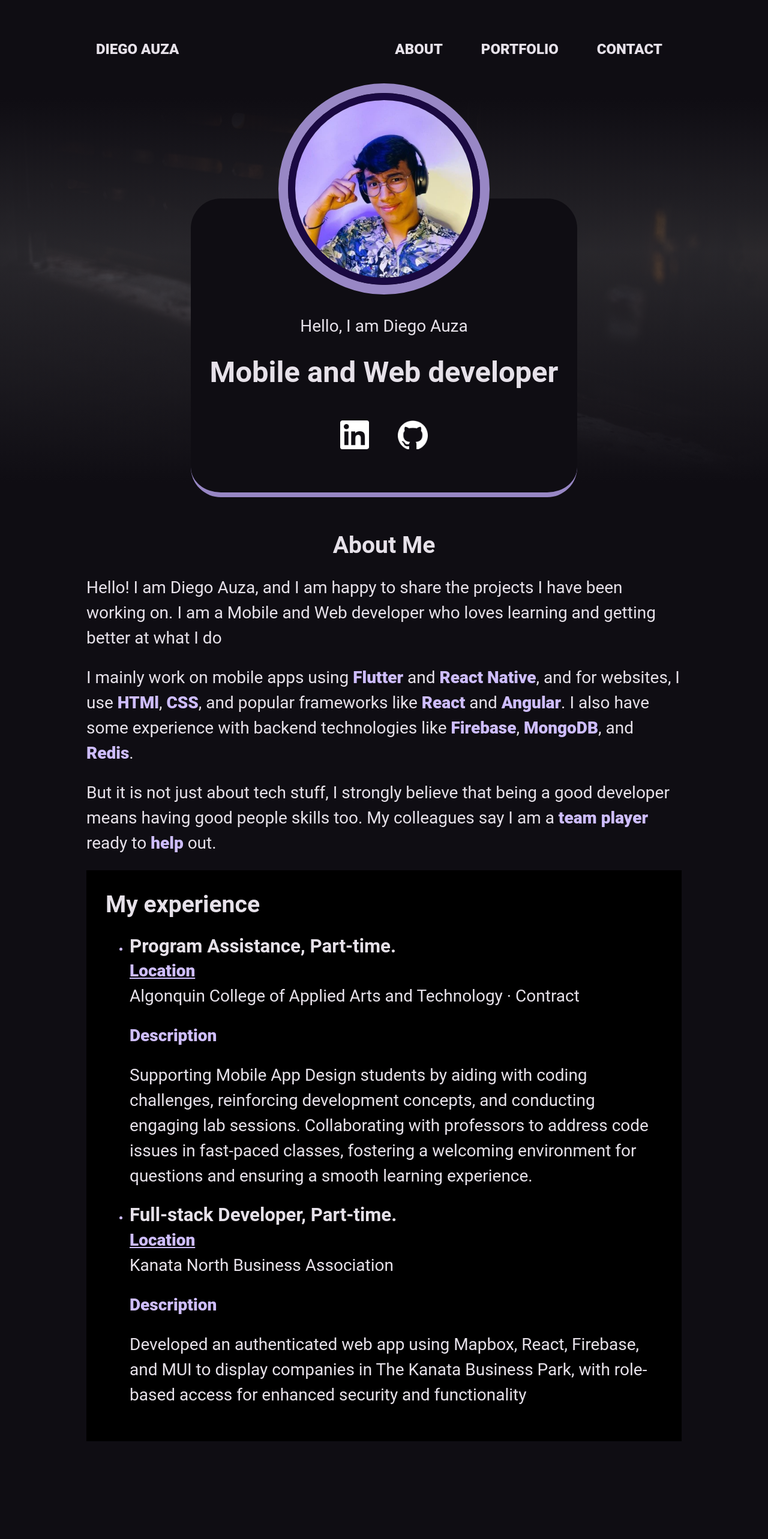
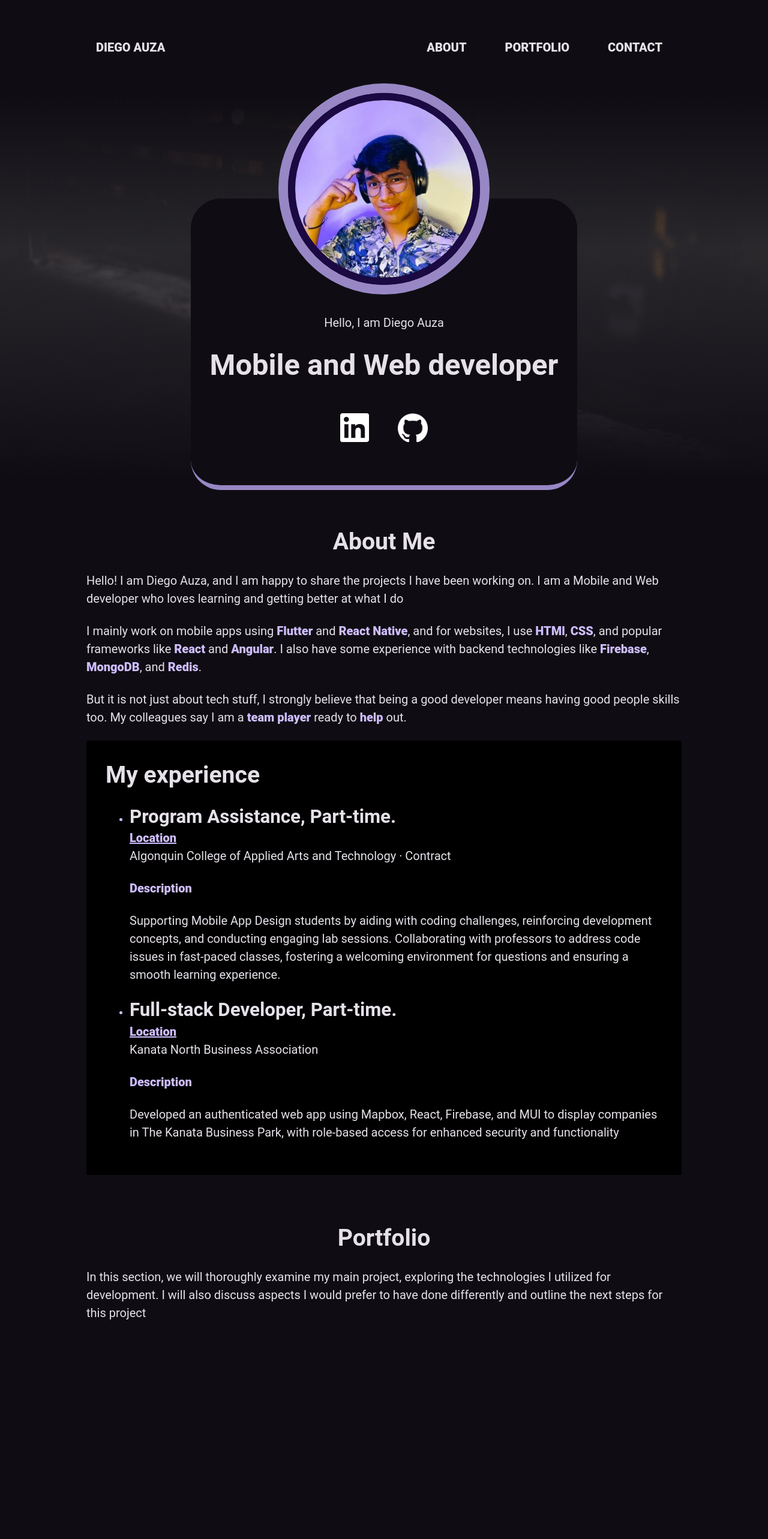
Before and after one commit to DiegoAuzaDev/DiegoAuzaDev_Portfolio, a React (Vite) app: page / in a window 1280 px wide. Shown: the top 2566 px of the page at 60% size. After the commit the page ends 2284 px from the top, so only its background shows below. Built offline with nearby package versions, Linux system fonts and the light colour scheme.

Commit message:
creating border root css

```diff
--- a/src/style/style.css
+++ b/src/style/style.css
@@ -5,10 +5,10 @@
   box-sizing: border-box;
 }
 
-
 /* root color */
 
 :root {
+  --md-border-rem: 0.928rem;
   --md-sys-color-primary: rgb(210 194 255);
   --md-sys-color-surface-tint: rgb(206 189 254);
   --md-sys-color-on-primary: rgb(26 9 66);
@@ -60,9 +60,6 @@
   --md-sys-color-surface-container-highest: rgb(54 52 58);
 }
 
-
-
-
 /* Remove default margin */
 h1,
 h2,
@@ -79,11 +76,10 @@ dd {
 }
 
 /* Remove list styles on ul, ol elements with a list role, which suggests default styling will be removed */
-ul[role='list'],
-ol[role='list'] {
+ul[role="list"],
+ol[role="list"] {
   list-style: none;
 }
-
 
 /* Set core root defaults */
 html:focus-within {
@@ -92,10 +88,11 @@ html:focus-within {
 
 /* Set core body defaults */
 
-html{
+html {
   background-color: var(--md-sys-color-surface-container-lowest);
   line-height: 1.5;
-    font-family: Roboto, system-ui, -apple-system, BlinkMacSystemFont, 'Segoe UI', Oxygen, Ubuntu, Cantarell, 'Open Sans', 'Helvetica Neue', sans-serif;
+  font-family: Roboto, system-ui, -apple-system, BlinkMacSystemFont, "Segoe UI",
+    Oxygen, Ubuntu, Cantarell, "Open Sans", "Helvetica Neue", sans-serif;
 }
 
 body {
@@ -112,7 +109,7 @@ a {
 }
 
 a:hover,
-a:focus{
+a:focus {
   color: var(--md-sys-color-primary);
 }
 
@@ -124,11 +121,11 @@ svg {
   display: block;
 }
 
-svg{
+svg {
   fill: currentColor;
 }
 
-svg:not(:root){
+svg:not(:root) {
   overflow: hidden;
 }
 
@@ -162,8 +159,6 @@ select {
   padding-left: 1.5rem;
   padding-right: 1.5rem;
 }
-
-
 
 /* ---------- Typography ---------- */
 
@@ -251,17 +246,19 @@ h6 {
     font-size: 1.25rem;
   }
 }
-p, a{
-    font-size: 1.25rem;
+p,
+a {
+  font-size: 1.75rem;
   color: var(--md-sys-color-on-background);
 }
 .special--links {
   font-weight: 800;
-    font-size: 1.25rem;
+  font-size: 1.75rem;
   color: var(--md-sys-color-surface-tint);
 }
 @media only screen and (min-width: 45em) {
-    p , a{
+  p,
+  a {
     font-size: 1.5rem;
   }
   .special--links {
@@ -270,11 +267,12 @@ p, a{
 }
 
 @media only screen and (min-width: 60em) {
-    p {
-        font-size: 1.75rem;
+  p,
+  a {
+    font-size: 1.25rem;
   }
   .special--links {
-    font-size: 1.75rem;
+    font-size: 1.25rem;
   }
 }
 
@@ -307,7 +305,6 @@ p, a{
   display: flex;
   align-items: center;
   justify-content: space-between;
-
 }
 .container--header ul {
   padding: 0;
@@ -330,6 +327,11 @@ p, a{
   text-decoration: none;
   text-transform: uppercase;
   font-weight: 800;
+  border-radius: var(--md-border-rem);
+  -webkit-border-radius: var(--md-border-rem);
+  -moz-border-radius: var(--md-border-rem);
+  -ms-border-radius: var(--md-border-rem);
+  -o-border-radius: var(--md-border-rem);
 }
 
 .container--header a:hover,
@@ -351,8 +353,13 @@ p, a{
   display: flex;
   align-items: center;
   flex-grow: 1;
-    background: rgb(15,13,19);
-    background: linear-gradient(180deg, rgba(15,13,19,1) 0%, rgba(43,41,47,0.7555960323033708) 40%, rgba(15,13,19,1) 100%);
+  background: rgb(15, 13, 19);
+  background: linear-gradient(
+    180deg,
+    rgba(15, 13, 19, 1) 0%,
+    rgba(43, 41, 47, 0.7555960323033708) 40%,
+    rgba(15, 13, 19, 1) 100%
+  );
 }
 .banner--links {
   display: flex;
@@ -365,13 +372,18 @@ p, a{
 .banner--links li a {
   display: flex;
   padding: 0.5rem;
+  border-radius: var(--md-border-rem);
+  -webkit-border-radius: var(--md-border-rem);
+  -moz-border-radius: var(--md-border-rem);
+  -ms-border-radius: var(--md-border-rem);
+  -o-border-radius: var(--md-border-rem);
 }
 .banner--links li a:hover,
 .banner--links li a:focus {
   background-color: var(--md-sys-color-primary-container);
   color: var(--md-sys-color-primary-container);
 }
-.banner--links img{
+.banner--links img {
   height: 2.3rem;
 }
 
@@ -383,7 +395,7 @@ p, a{
     gap: 1.7rem;
     justify-content: center;
   }
-.banner--links img{
+  .banner--links img {
     height: 2.5rem;
   }
 }
@@ -397,7 +409,7 @@ p, a{
     justify-content: center;
   }
 
-.banner--links img{
+  .banner--links img {
     height: 3rem;
   }
 }
@@ -425,7 +437,9 @@ p, a{
 }
 
 .banner--background:hover {
-    border-color: var(--md-sys-color-surface-tint); /* Adjust the color as needed */
+  border-color: var(
+    --md-sys-color-surface-tint
+  ); /* Adjust the color as needed */
 }
 
 .banner--background img {
@@ -454,7 +468,6 @@ p, a{
     -ms-border-radius: 50%;
     -o-border-radius: 50%;
   }
-
 }
 
 @media only screen and (min-width: 60em) {
@@ -474,7 +487,7 @@ p, a{
     -o-border-radius: 50%;
   }
 }
-.banner--content{
+.banner--content {
   background-color: var(--md-sys-color-surface-container-lowest);
   padding-top: 12rem;
   border-top-left-radius: 50px;
@@ -493,17 +506,14 @@ p, a{
   align-items: center;
 }
 
-
 /* ------ ABOUT -------*/
 .about--container {
   margin-top: 5rem;
   margin-bottom: 5rem;
 }
 .about--article h2,
-.portfolio--container h2
-{
+.portfolio--container h2 {
   text-align: center;
-
 }
 
 .special--text {
@@ -516,7 +526,7 @@ p, a{
   padding: 2rem;
 }
 
-.about--experience li::marker{
+.about--experience li::marker {
   color: var(--md-sys-color-surface-tint);
 }
 .experience--title {
@@ -525,7 +535,7 @@ p, a{
 
 /* --------- PORTFOLIO -------- */
 
-.portfolio--container{
-    margin-top: 10rem;
-    margin-bottom: 10rem;
+.portfolio--container {
+  margin-top: 5rem;
+  margin-bottom: 5rem;
 }
```
Lines whose indentation alone changed are shown as unchanged.
